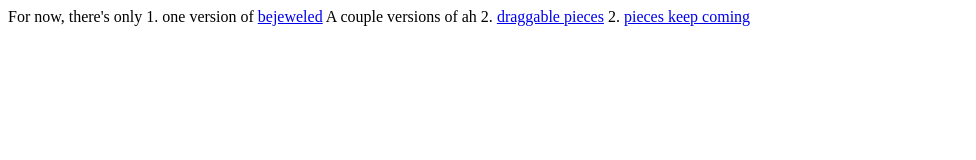
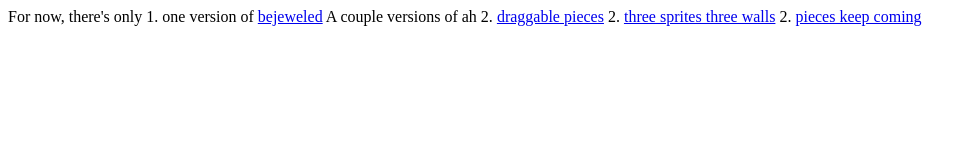
Before and after one commit to thunderrabbit/unity3d-samples, a plain HTML site: page index.html in a window 1280 px wide. Shown: the whole page, without its empty margins (0-976 px from the left). Drawn offline with Linux system fonts and the light colour scheme.

Commit message:
Added link to second version from top page

```diff
--- a/index.html
+++ b/index.html
@@ -5,4 +5,5 @@ For now, there's only
 A couple versions of ah
 
 2. <a href="ah/draggable-sprites/">draggable pieces</a>
+2. <a href="ah/three-sprites-three-walls/">three sprites three walls</a>
 2. <a href="ah/pieces-keep-coming/">pieces keep coming</a>
```
